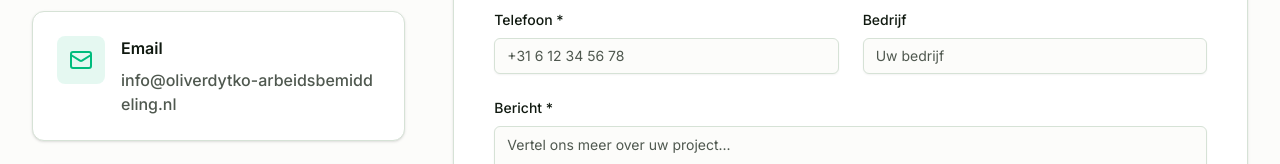
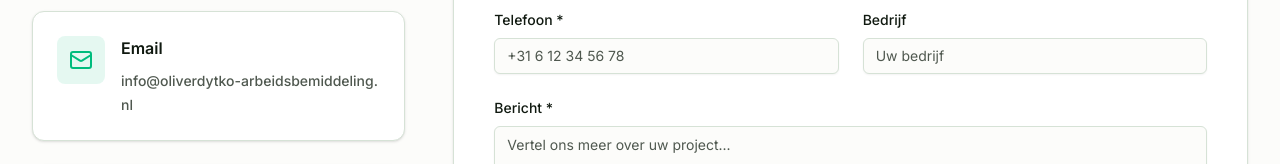
Before and after one commit to oewa10/olivierdytko, a Next.js app: page / in a window 1280 px wide. Shown: the part 4462-4626 px from the top of the page. Built offline with nearby package versions, Linux system fonts and the light colour scheme.

Commit message:
Reduce email text size to fit better in contact card

```diff
--- a/components/contact-section.tsx
+++ b/components/contact-section.tsx
@@ -110,7 +110,7 @@ export function ContactSection() {
                   <h3 className="font-semibold text-foreground mb-2 group-hover:text-emerald-500 transition-colors">{t("contact.email")}</h3>
                   <a
                     href="mailto:info@oliverdytko-arbeidsbemiddeling.nl"
-                    className="text-muted-foreground hover:text-emerald-500 transition-colors font-medium break-all"
+                    className="text-muted-foreground hover:text-emerald-500 transition-colors font-medium text-sm break-all"
                   >
                     info@oliverdytko-arbeidsbemiddeling.nl
                   </a>
```
